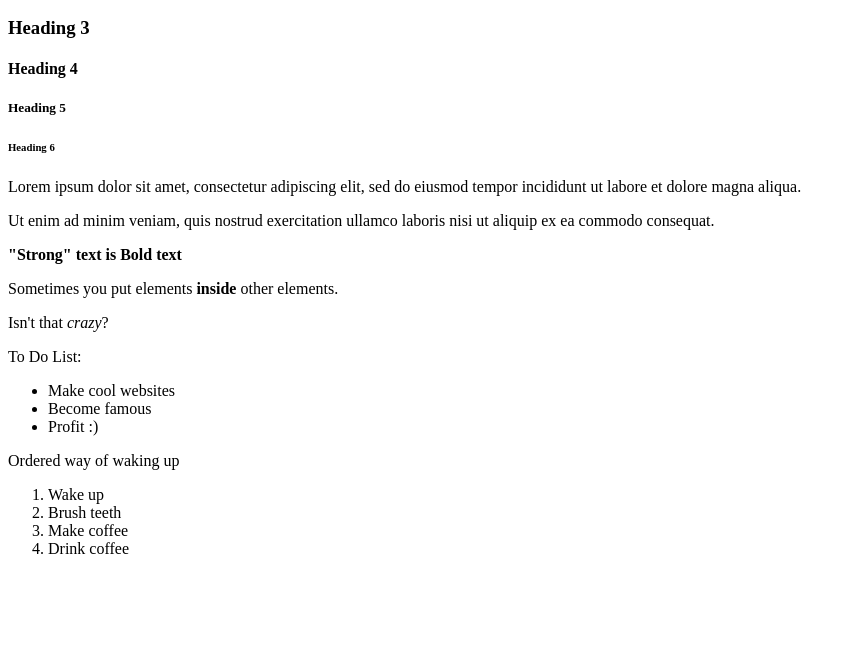
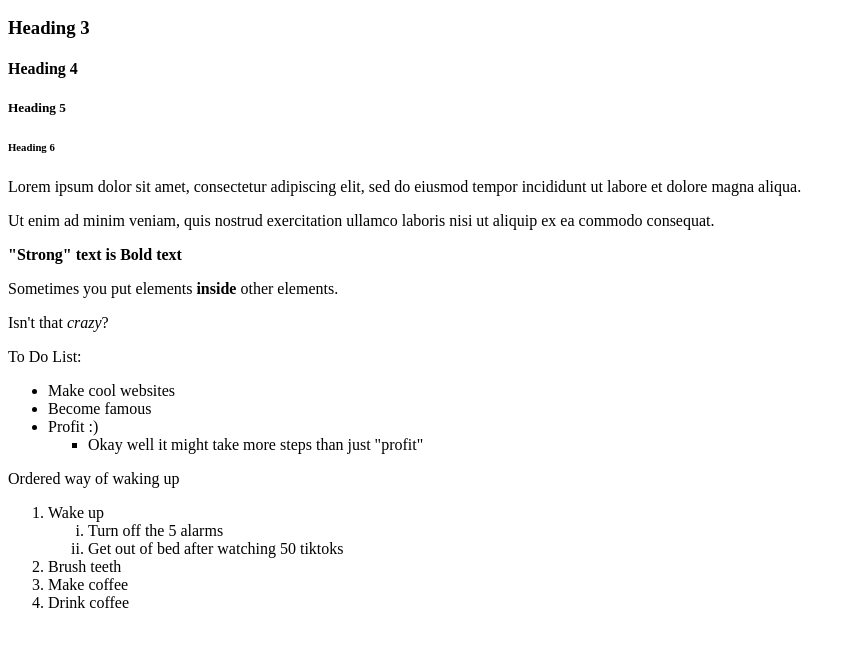
Before and after one commit to Gevoooo/html-boilerplate, a plain HTML site: page index.html in a window 1280 px wide. Shown: the part 110-756 px from the top of the page, without its empty margins (0-856 px from the left). Drawn offline with Linux system fonts and the light colour scheme.

Commit message:
Nested lists and types

```diff
--- a/index.html
+++ b/index.html
@@ -37,12 +37,21 @@
         <ul>
             <li>Make cool websites</li>
             <li>Become famous</li>
-            <li>Profit :)</li>
+            <li>Profit :)
+                <ul type="square">
+                    <li>Okay well it might take more steps than just "profit"</li>
+                </ul>
+            </li>
         </ul>
 
         <p>Ordered way of waking up</p>
         <ol>
-            <li>Wake up</li>
+            <li>Wake up
+                <ol type="i">
+                    <li>Turn off the 5 alarms</li>
+                    <li>Get out of bed after watching 50 tiktoks</li>
+                </ol>
+            </li>
             <li>Brush teeth</li>
             <li>Make coffee</li>
             <li>Drink coffee</li>
```
